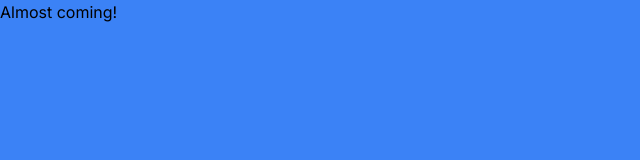
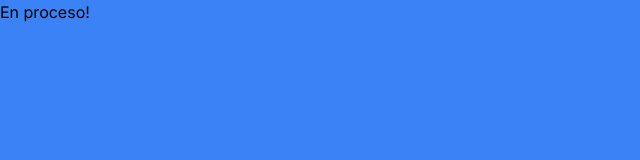
Before and after one commit to ReinhyVW/optimus, a Next.js app: page / in a window 1280 px wide. Shown: the top 160 px of the page, without its empty margins (0-640 px from the left). Built offline with nearby package versions, Linux system fonts and the light colour scheme.

Commit message:
cometario colborador 1

```diff
--- a/src/app/page.tsx
+++ b/src/app/page.tsx
@@ -1,7 +1,7 @@
 export default function Home() {
   return (
     <div className="w-screen h-screen bg-blue-500">
-      <h1>Almost coming!</h1>
+      <h1>En proceso!</h1>
     </div>
   )
 }
```
